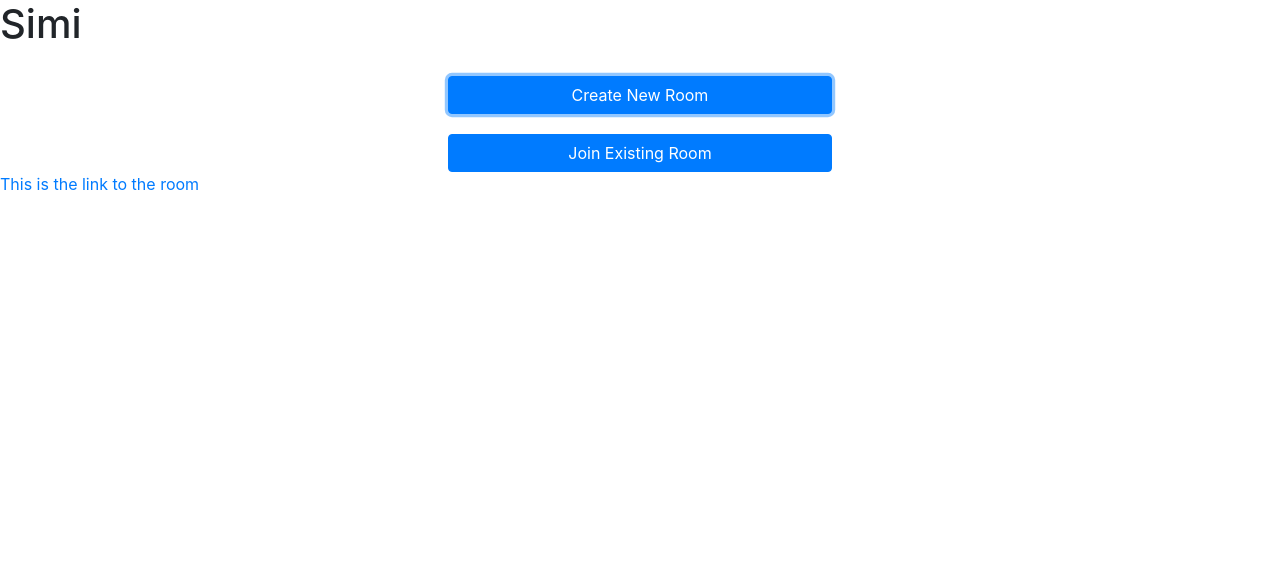
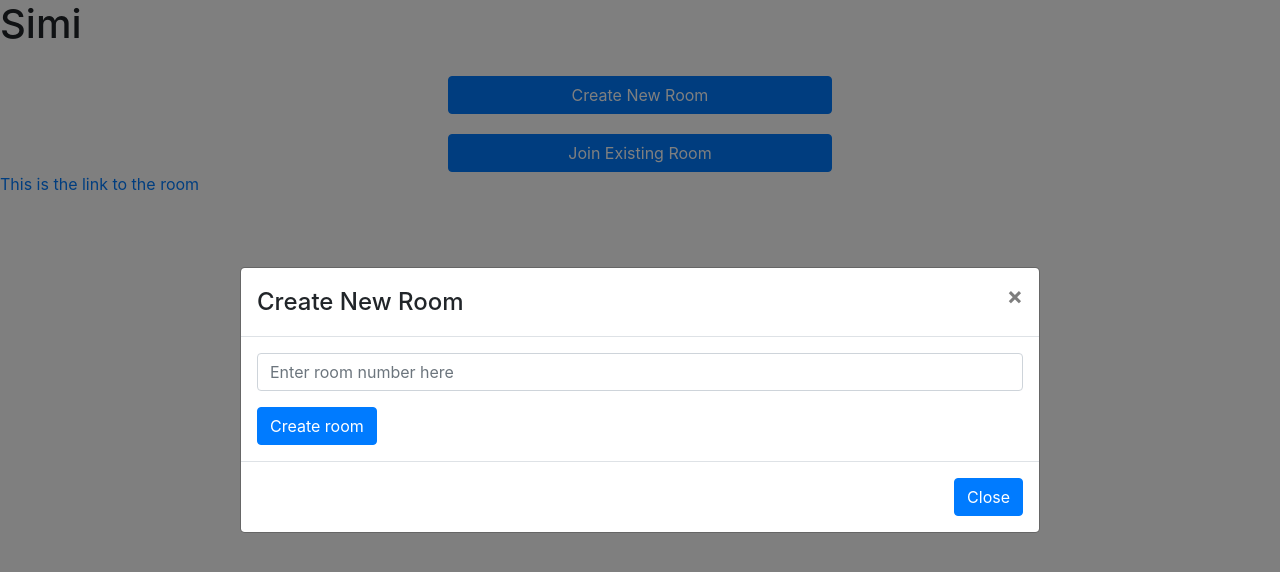
Before and after one commit to dschuan/simi, a React (Create React App) app: page / in a window 1280 px wide. Both pictures are taken after a click on the button "Create New Room". Shown: the top 572 px of the page. Built offline with nearby package versions, Linux system fonts and the light colour scheme.

Commit message:
Home Page Settled

```diff
--- /dev/null
+++ b/src/components/InputLine.js
@@ -0,0 +1,42 @@
+import React, {Component} from 'react';
+import {Form, Button} from 'react-bootstrap';
+
+class InputLine extends Component {
+  constructor(props) {
+    super(props)
+    this.state={payload: ''}
+    this.submitAction = this.submitAction.bind(this)
+    this.handleText = this.handleText.bind(this)
+
+  }
+  submitAction(e) {
+    console.log('Action submitted')
+    console.log(this.state.payload)
+    if (this.props.new) {
+      console.log('New room')
+    } else {
+      console.log('Join room')
+    }
+  }
+  handleText(e) {
+    this.setState({payload: e.target.value})
+  }
+  render() {
+    return (
+      <Form>
+        <Form.Group controlId={this.props.id}>
+          <Form.Control
+          type="text"
+          placeholder={this.props.placeholder}
+          onChange={this.handleText}/>
+        </Form.Group>
+
+        <Button variant="primary" onClick={this.submitAction}>
+          {this.props.buttonText}
+        </Button>
+      </Form>
+    );
+  }
+}
+
+export default InputLine;
--- a/src/pages/Home.js
+++ b/src/pages/Home.js
@@ -2,56 +2,96 @@ import React, { Component } from 'react';
 import {Link} from 'react-router-dom';
 import {Button, Modal} from 'react-bootstrap';
 
-import './home.css'
+import InputLine from '../components/InputLine';
+import './home.css';
+
 class Home extends Component {
   constructor(props) {
     super(props);
     this.state = {
       joinExist: false,
+      joinNew: false
     }
     this.showExist = this.showExist.bind(this)
+    this.hideExist = this.hideExist.bind(this)
+    this.showNew = this.showNew.bind(this)
+    this.hideNew = this.hideNew.bind(this)
   }
 
   showExist() {
-    this.setState({joinExist: !this.state.joinExist})
+    console.log("Hi")
+    this.setState({joinExist: true})
+  }
+
+  hideExist() {
+    this.setState({joinExist: false})
+  }
+
+  showNew() {
+    this.setState({joinNew: true})
+  }
+
+  hideNew() {
+    this.setState({joinNew: false})
   }
 
   renderExistForm() {
     return (
       <Modal
         show={this.state.joinExist}
+        onHide={this.hideExist}
         size="lg"
         aria-labelledby="contained-modal-title-vcenter"
         centered
       >
         <Modal.Header closeButton>
           <Modal.Title id="contained-modal-title-vcenter">
-            Modal heading
+            Join Existing Room
           </Modal.Title>
         </Modal.Header>
         <Modal.Body>
-          <h4>Create a Room</h4>
-          <p>
-            Cras mattis consectetur purus sit amet fermentum. Cras justo odio,
-            dapibus ac facilisis in, egestas eget quam. Morbi leo risus, porta
-            ac consectetur ac, vestibulum at eros.
-          </p>
+          <InputLine new={false} id='joingroup' placeholder='Enter room number here' buttonText='Enter room'/>
         </Modal.Body>
         <Modal.Footer>
-          <Button onClick={this.joinExist}>Close</Button>
+          <Button onClick={this.hideExist}>Close</Button>
         </Modal.Footer>
       </Modal>
     )
   }
 
+  renderNewRoom() {
+    return (
+      <Modal
+        show={this.state.joinNew}
+        onHide={this.hideNew}
+        size="lg"
+        aria-labelledby="contained-modal-title-vcenter"
+        centered
+      >
+        <Modal.Header closeButton>
+          <Modal.Title id="contained-modal-title-vcenter">
+            Create New Room
+          </Modal.Title>
+        </Modal.Header>
+        <Modal.Body>
+          <InputLine new={true} id='createnew' placeholder='Enter room number here' buttonText='Create room'/>
+        </Modal.Body>
+        <Modal.Footer>
+          <Button onClick={this.hideNew}>Close</Button>
+        </Modal.Footer>
+      </Modal>
+    )
+  }
 
   render() {
     return (
       <div className='home'>
         <h1>Simi</h1>
-        <Button className='button'>Create New Room</Button>
+        <Button className='button' onClick={this.showNew} >Create New Room</Button>
         <Button className='button' onClick={this.showExist}> Join Existing Room </Button>
         <Link to='/room'> This is the link to the room </Link>
+        {this.renderExistForm()}
+        {this.renderNewRoom()}
       </div>
     );
   }
```
